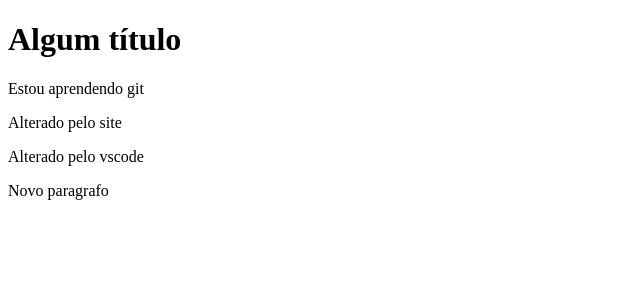
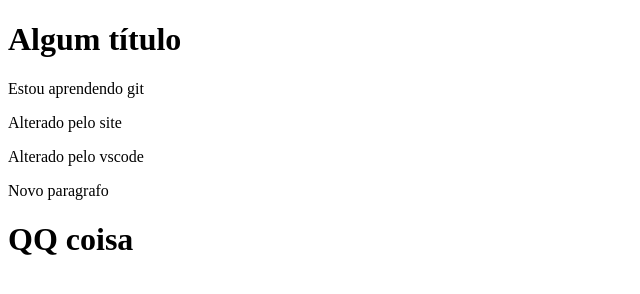
Before and after one commit to OHSeYoon/Tutorial, a plain HTML site: page index.html in a window 1280 px wide. Shown: the whole page, without its empty margins (0-640 px from the left). Drawn offline with Linux system fonts and the light colour scheme.

Commit message:
Criei Branch

```diff
--- a/index.html
+++ b/index.html
@@ -13,4 +13,5 @@
     <p>Alterado pelo vscode</p>
     <p>Novo paragrafo</p>
   </body>
+  <h1>QQ coisa</h1>
 </html>
```
